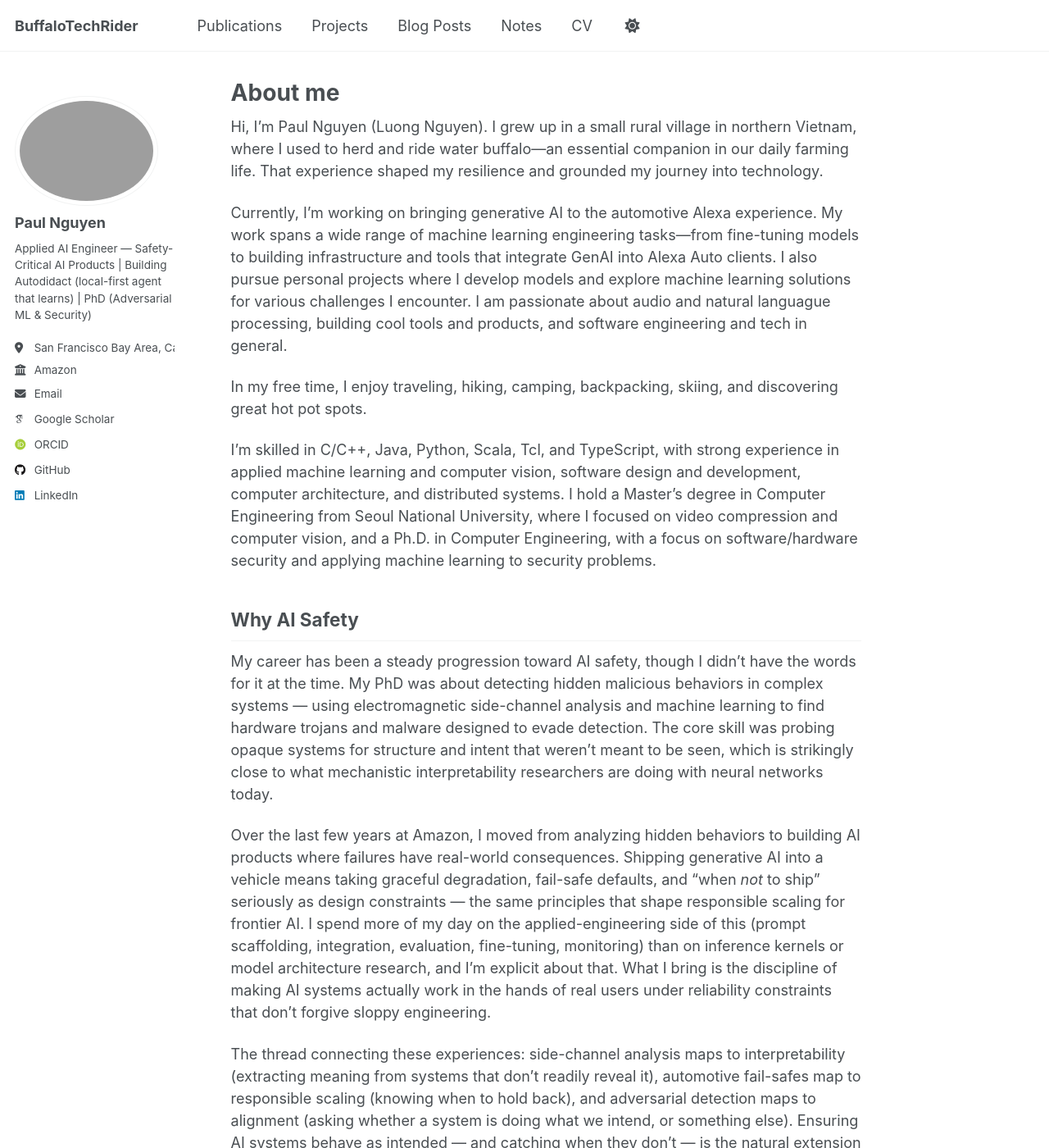
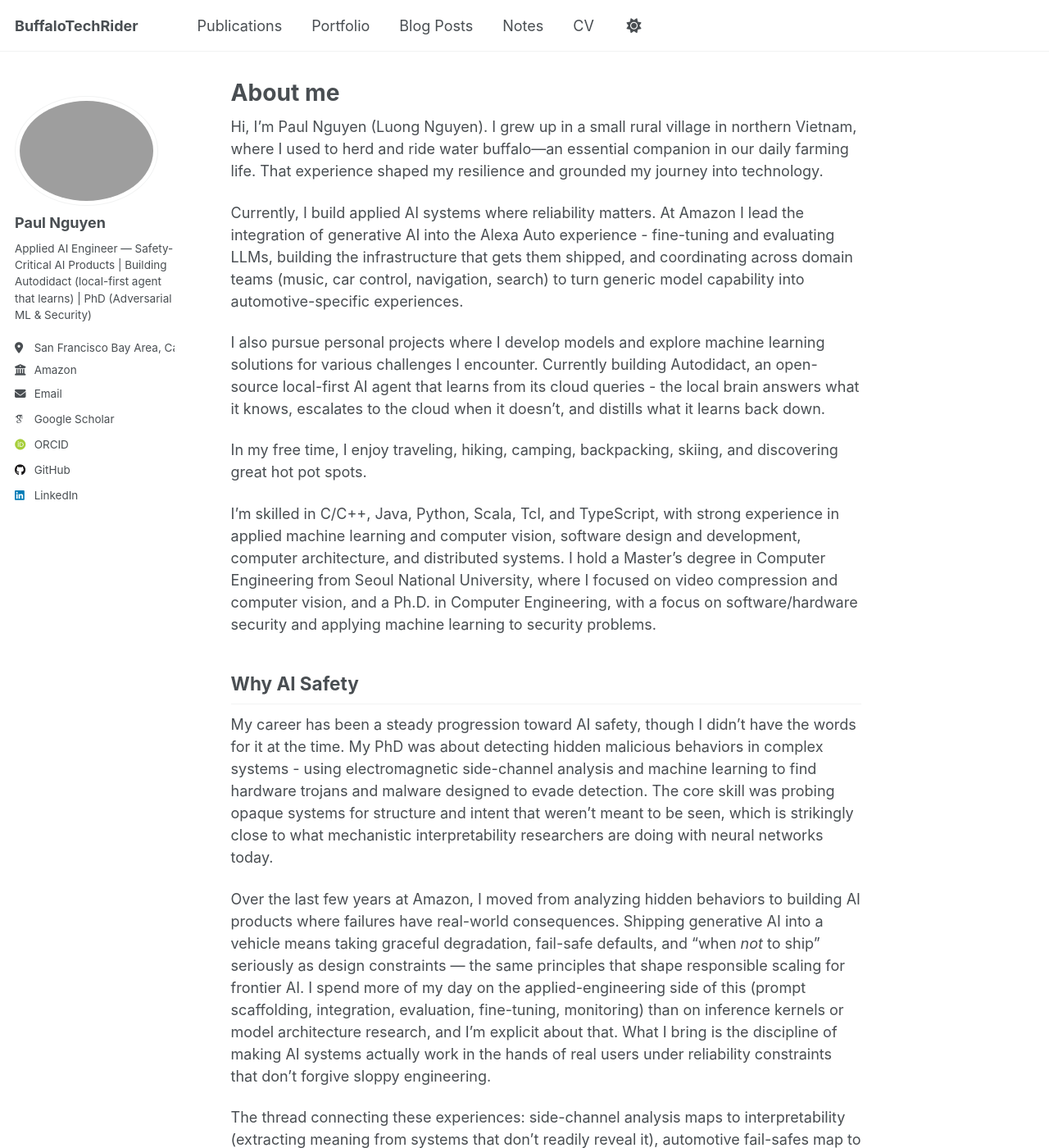
Before and after one commit to BuffaloTechRider/buffalotechrider.github.io, a Jekyll site: the page built from _pages/about.md, in a window 1280 px wide and 1400 px high. Shown: the whole window at 82% size. Built offline with Jekyll 4.4.1, drawn with Linux system fonts in a browser that asks for light colours; some web fonts are replaced.

```diff
--- a/_pages/about.md
+++ b/_pages/about.md
@@ -9,7 +9,9 @@
 
 Hi, I'm Paul Nguyen (Luong Nguyen). I grew up in a small rural village in northern Vietnam, where I used to herd and ride water buffalo—an essential companion in our daily farming life. That experience shaped my resilience and grounded my journey into technology.
 
-Currently, I'm working on bringing generative AI to the automotive Alexa experience. My work spans a wide range of machine learning engineering tasks—from fine-tuning models to building infrastructure and tools that integrate GenAI into Alexa Auto clients. I also pursue personal projects where I develop models and explore machine learning solutions for various challenges I encounter. I am passionate about audio and natural languague processing, building cool tools and products, and software engineering and tech in general.
+Currently, I build applied AI systems where reliability matters. At Amazon I lead the integration of generative AI into the Alexa Auto experience - fine-tuning and evaluating LLMs, building the infrastructure that gets them shipped, and coordinating across domain teams (music, car control, navigation, search) to turn generic model capability into automotive-specific experiences.
+
+I also pursue personal projects where I develop models and explore machine learning solutions for various challenges I encounter. Currently building Autodidact, an open-source local-first AI agent that learns from its cloud queries - the local brain answers what it knows, escalates to the cloud when it doesn't, and distills what it learns back down.
 
 In my free time, I enjoy traveling, hiking, camping, backpacking, skiing, and discovering great hot pot spots.
 
@@ -17,7 +19,7 @@
 
 ## Why AI Safety
 
-My career has been a steady progression toward AI safety, though I didn't have the words for it at the time. My PhD was about detecting hidden malicious behaviors in complex systems — using electromagnetic side-channel analysis and machine learning to find hardware trojans and malware designed to evade detection. The core skill was probing opaque systems for structure and intent that weren't meant to be seen, which is strikingly close to what mechanistic interpretability researchers are doing with neural networks today.
+My career has been a steady progression toward AI safety, though I didn't have the words for it at the time. My PhD was about detecting hidden malicious behaviors in complex systems - using electromagnetic side-channel analysis and machine learning to find hardware trojans and malware designed to evade detection. The core skill was probing opaque systems for structure and intent that weren't meant to be seen, which is strikingly close to what mechanistic interpretability researchers are doing with neural networks today.
 
 Over the last few years at Amazon, I moved from analyzing hidden behaviors to building AI products where failures have real-world consequences. Shipping generative AI into a vehicle means taking graceful degradation, fail-safe defaults, and "when *not* to ship" seriously as design constraints — the same principles that shape responsible scaling for frontier AI. I spend more of my day on the applied-engineering side of this (prompt scaffolding, integration, evaluation, fine-tuning, monitoring) than on inference kernels or model architecture research, and I'm explicit about that. What I bring is the discipline of making AI systems actually work in the hands of real users under reliability constraints that don't forgive sloppy engineering.
 
```
Also changed, not shown: _data/navigation.yml (+2 -5 lines), _pages/cv.md (+26 -2 lines), 2 other files.
